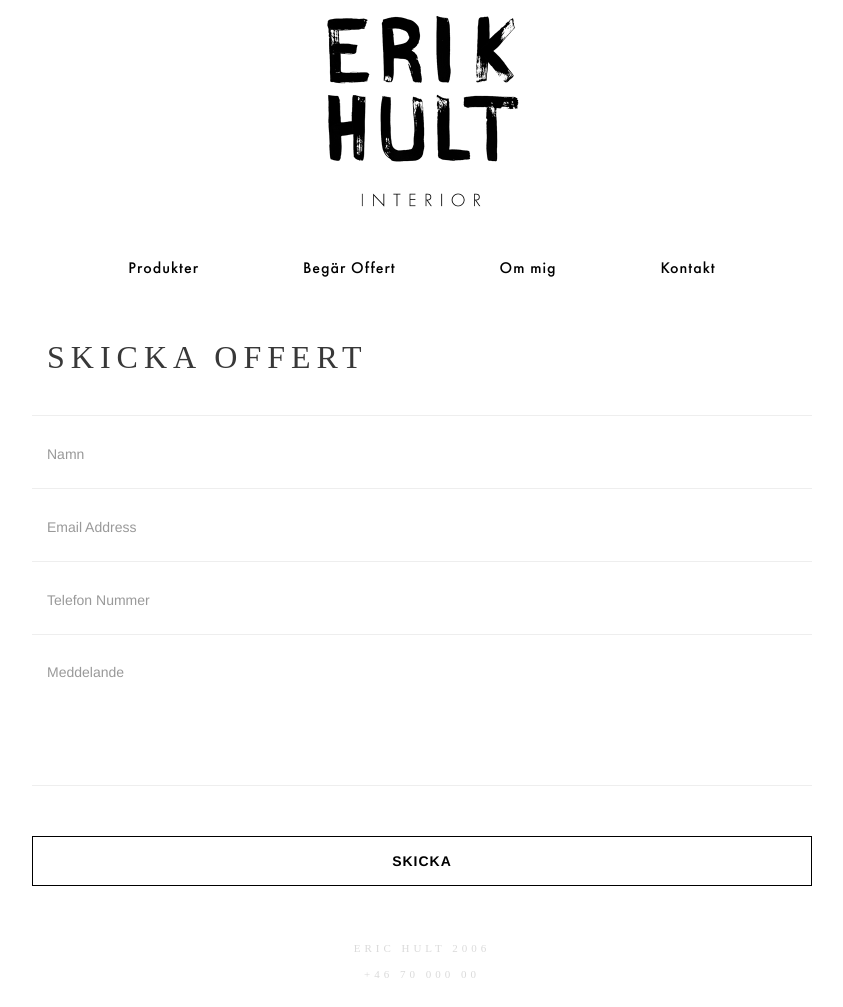
After one commit to birkw/birkw.github.io, a PHP site: page /hult/offert.html in a window 1280 px wide. The commit adds this page. Shown: the whole page, without its empty margins (218-1061 px from the left). Run offline with PHP 8.4, Linux system fonts and the light colour scheme.

Commit message:
Offert
update

```diff
--- a/hult/assets/css/main.css
+++ b/hult/assets/css/main.css
@@ -64,7 +64,7 @@ header img {
 	padding-bottom: 25px;
 }
 
-.product-content h1 {
+.product-content h1, .offert-form h1 {
 	text-align: left;
 	color: #383838;
 	font-size: 32px;
@@ -129,3 +129,100 @@ li a:hover {
 .item img {
 	width: 800px;
 }
+
+.offert-form {
+	padding-top: 40px;
+	padding-bottom: 40px;
+}
+
+
+.floating-label-form-group {
+    position: relative;
+    margin-bottom: 0;
+    padding-bottom: .5em;
+    border-bottom: 1px solid #eee;
+}
+
+.floating-label-form-group input,
+.floating-label-form-group textarea {
+    z-index: 1;
+    position: relative;
+    padding-right: 0;
+    padding-left: 0;
+    border: 0;
+    border-radius: 0;
+    font-size: 14px;
+    background: 0 0;
+    box-shadow: none!important;
+    resize: none;
+}
+
+.floating-label-form-group label {
+    display: block;
+    z-index: 0;
+    position: relative;
+    top: 2em;
+    margin: 0;
+    font-size: .85em;
+    line-height: 1.764705882em;
+    vertical-align: middle;
+    vertical-align: baseline;
+    opacity: 0;
+    -webkit-transition: top .3s ease,opacity .3s ease;
+    -moz-transition: top .3s ease,opacity .3s ease;
+    -ms-transition: top .3s ease,opacity .3s ease;
+    transition: top .3s ease,opacity .3s ease;
+}
+
+.floating-label-form-group::not(:first-child) {
+    padding-left: 14px;
+    border-left: 1px solid #eee;
+}
+
+.floating-label-form-group-with-value label {
+    top: 0;
+    opacity: 1;
+}
+
+.floating-label-form-group-with-focus label {
+    color: #18bc9c;
+}
+
+form .row:first-child .floating-label-form-group {
+    border-top: 1px solid #eee;
+}
+
+.sharp {
+  border-radius:0;
+}
+
+/***********************
+  CUSTON BTN VALUES
+************************/
+
+.btn {
+    padding: 14px 24px;
+    border: 0 none;
+    font-weight: 700;
+    letter-spacing: 1px;
+    text-transform: uppercase;
+}
+.btn:focus, .btn:active:focus, .btn.active:focus {
+    outline: 0 none;
+}
+
+.btn-primary {
+    background: #fff;
+    color: #000;
+    border: 1px solid #000;
+
+}
+.btn-primary:hover, .btn-primary:focus, .btn-primary:active, .btn-primary.active, .open > .dropdown-toggle.btn-primary {
+    background: #000;
+}
+.btn-primary:active, .btn-primary.active {
+    background: #fff;
+    color: #000;
+    border: 1px solid #fff;
+    box-shadow: none;
+}
--- a/hult/index.html
+++ b/hult/index.html
@@ -34,7 +34,7 @@
 	<div class="container">
 		<ul>
 			<li><a href="produkter">Produkter</a></li>
-			<li><a href="#">Begär Offert</a></li>
+			<li><a href="offert">Begär Offert</a></li>
 			<li><a href="#">Om mig</a></li>
 			<li><a href="#">Kontakt</a></li>
 		</ul>
--- /dev/null
+++ b/hult/offert.html
@@ -0,0 +1,97 @@
+<!DOCTYPE html>
+<html lang="sv">
+<head>
+  <meta charset="utf-8">
+  <title>ERIK HULT</title>
+  <meta name="viewport" content="width=device-width, initial-scale=1.0">
+  <meta name="description" content="">
+  <meta name="author" content="">
+
+<!--Favicon-->
+<link rel="shortcut icon" href="assets/ico/favicon.png">
+
+<!--Bootstrap-->
+<link href="assets/boots/css/bootstrap.min.css" rel="stylesheet">
+
+<!--Spreadsheet-->
+  <link href="assets/css/main.css" rel="stylesheet">
+
+<!--Fonts-->
+<link href='assets/css/font.css' rel='stylesheet' type='text/css'>
+
+<!--JS-->
+<script src="assets/js/jquery.js"></script>
+<script src="assets/boots/js/bootstrap.min.js"></script>
+
+</head>
+<body>
+
+<header>
+	<a href="index"><img src="assets/img/logo_biggie.png" width="225" height="217" class="logo-header"></a>
+</header>
+
+<nav class="nav">
+	<div class="container">
+		<ul>
+			<li><a href="produkter">Produkter</a></li>
+			<li><a href="offert">Begär Offert</a></li>
+			<li><a href="#">Om mig</a></li>
+			<li><a href="#">Kontakt</a></li>
+		</ul>
+	</div>
+</nav>
+
+<div class="offert-form">
+  <div class="container">
+      <div class="row">
+          <div class="col-lg-8 col-lg-offset-2">
+            <h1 style="padding-bottom: 30px;"> Skicka offert </h1>
+              <form name="sentMessage" id="contactForm" novalidate>
+                  <div class="row control-group">
+                      <div class="form-group col-xs-12 floating-label-form-group controls">
+                          <label>Namn</label>
+                          <input type="text" class="form-control" placeholder="Namn" id="name" required data-validation-required-message="Please enter your name.">
+                          <p class="help-block text-danger"></p>
+                      </div>
+                  </div>
+                  <div class="row control-group">
+                      <div class="form-group col-xs-12 floating-label-form-group controls">
+                          <label>Email Address</label>
+                          <input type="email" class="form-control" placeholder="Email Address" id="email" required data-validation-required-message="Please enter your email address.">
+                          <p class="help-block text-danger"></p>
+                      </div>
+                  </div>
+                  <div class="row control-group">
+                      <div class="form-group col-xs-12 floating-label-form-group controls">
+                          <label>Telefon Nummer</label>
+                          <input type="tel" class="form-control" placeholder="Telefon Nummer" id="phone" required data-validation-required-message="Please enter your phone number.">
+                          <p class="help-block text-danger"></p>
+                      </div>
+                  </div>
+                  <div class="row control-group">
+                      <div class="form-group col-xs-12 floating-label-form-group controls">
+                          <label>Meddelande</label>
+                          <textarea rows="5" class="form-control" placeholder="Meddelande" id="message" required data-validation-required-message="Please enter a message."></textarea>
+                          <p class="help-block text-danger"></p>
+                      </div>
+                  </div>
+                  <br>
+                  <div id="success"></div>
+                  <div class="row">
+                      <div class="form-group col-xs-12" style="padding-right: 0px; padding-left: 0px; padding-top: 30px;">
+                          <button type="submit" class="btn btn-primary btn-block sharp">Skicka</button>
+                      </div>
+                  </div>
+              </form>
+          </div>
+      </div>
+  </div>
+</div>
+
+
+</body>
+<footer>
+		<p>ERIC HULT 2006</p>
+		<p>+46 70 000 00</p>
+</footer>
+</html>
--- a/hult/product1.html
+++ b/hult/product1.html
@@ -34,7 +34,7 @@
 	<div class="container">
 		<ul>
 			<li><a href="produkter">Produkter</a></li>
-			<li><a href="#">Begär Offert</a></li>
+      <li><a href="offert">Begär Offert</a></li>
 			<li><a href="#">Om mig</a></li>
 			<li><a href="#">Kontakt</a></li>
 		</ul>
--- a/hult/produkter.html
+++ b/hult/produkter.html
@@ -34,7 +34,7 @@
 	<div class="container">
 		<ul>
 			<li ><a href="produkter">Produkter</a></li>
-			<li><a href="#">Begär Offert</a></li>
+			<li><a href="offert">Begär Offert</a></li>
 			<li><a href="#">Om mig</a></li>
 			<li><a href="#">Kontakt</a></li>
 		</ul>
```
